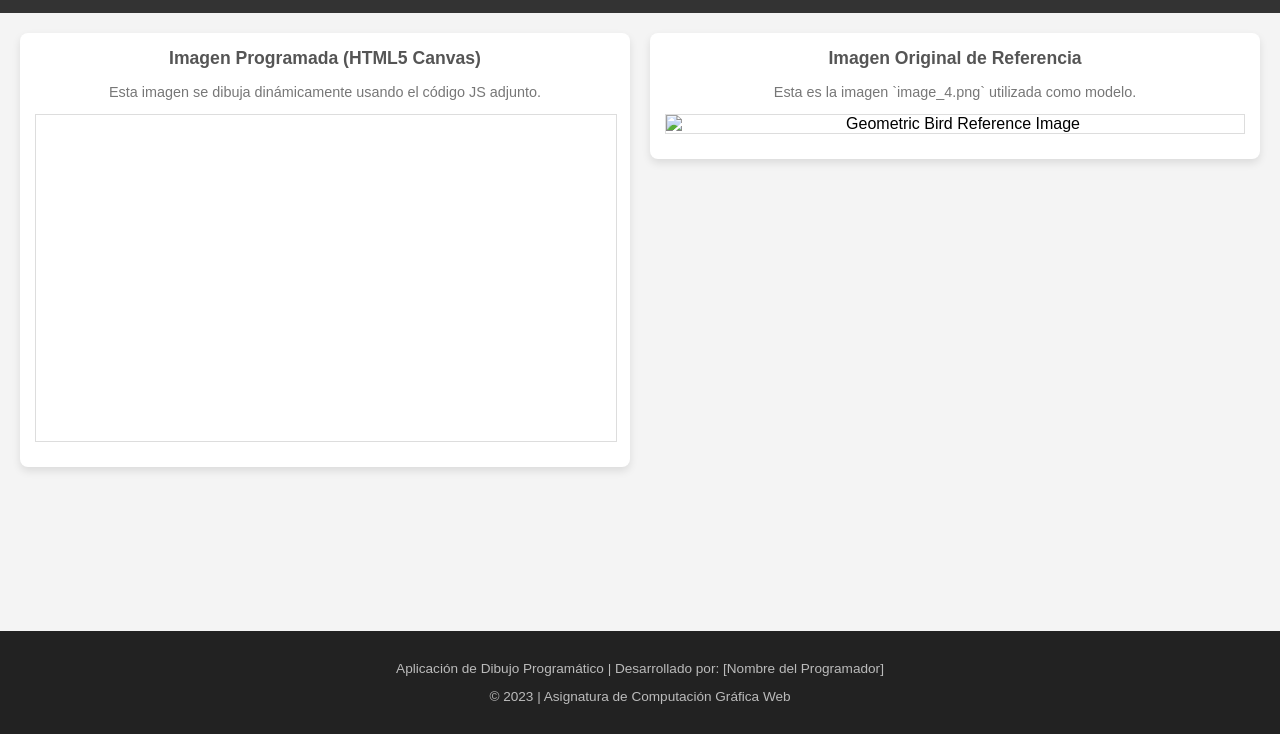
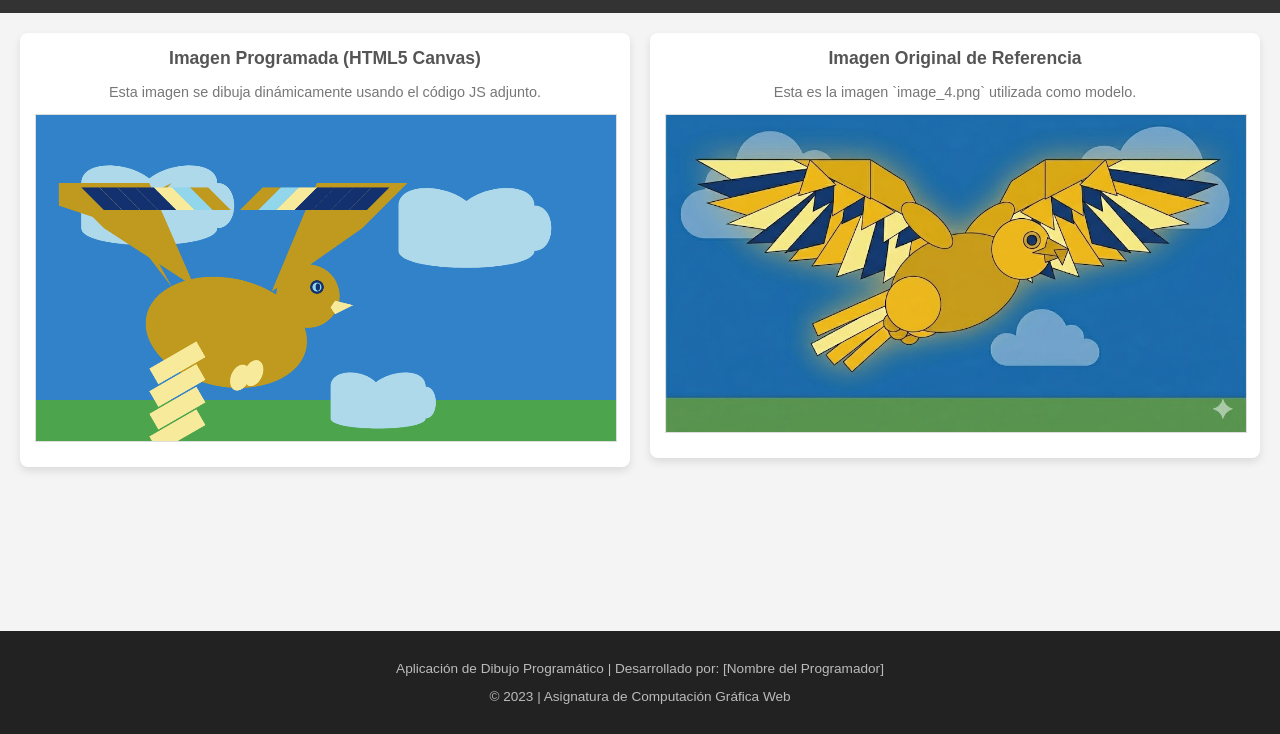
Before and after one commit to ReyCarlosV/examen-aguila, a plain HTML site: page index.html in a window 1280 px wide. Shown: the part 66-800 px from the top of the page. Drawn offline with Linux system fonts and the light colour scheme.

Commit message:
Implementacion de imagen y reoganizacion del codigo

```diff
--- a/index.html
+++ b/index.html
@@ -107,7 +107,7 @@
         <section class="reference-section">
             <div class="section-label">Imagen Original de Referencia</div>
             <p style="font-size: 0.9rem; color: #777;">Esta es la imagen `image_4.png` utilizada como modelo.</p>
-            <img src="image_4.png" alt="Geometric Bird Reference Image">
+            <img src="assets/img/aguila_original.png" alt="Geometric Bird Reference Image">
         </section>
 
     </main>
@@ -117,6 +117,6 @@
         <p>© 2023 | Asignatura de Computación Gráfica Web</p>
     </footer>
 
-    <script src="script.js"></script>
+    <script src="assets/js/main.js"></script>
 </body>
 </html>
```
Also changed, not shown: assets/img/aguila_original.png (added).
